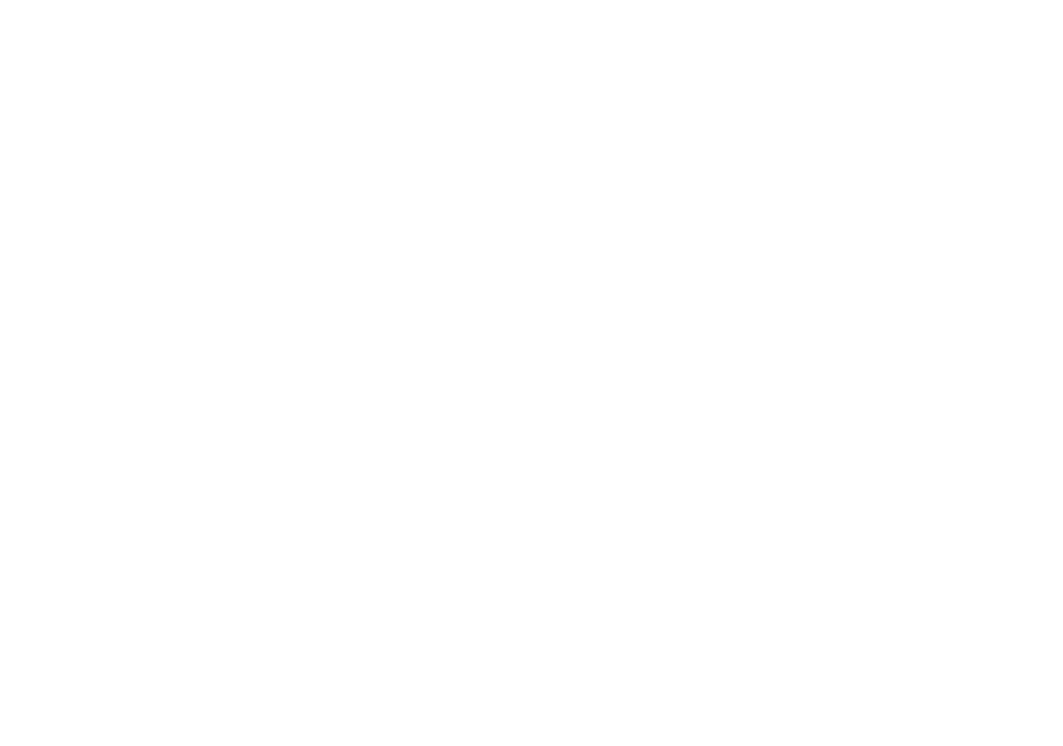
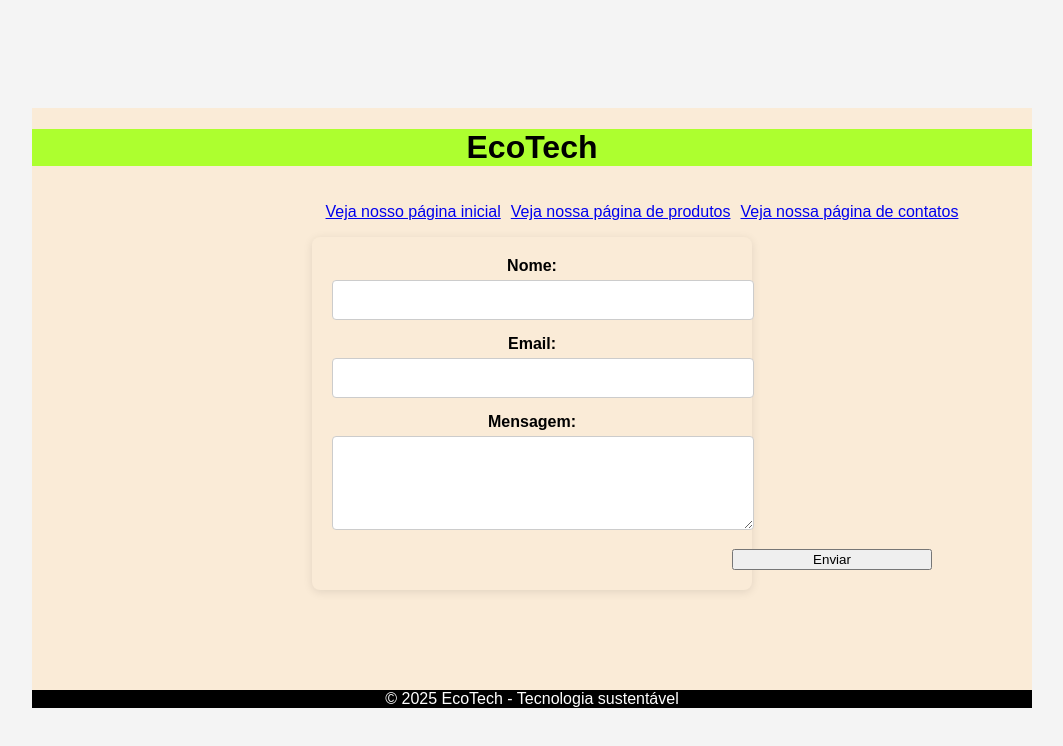
Before and after one commit to DaviCDS301/Avalia-o, a plain HTML site: page Código/contato.html in a window 1280 px wide. Shown: the whole page, without its empty margins (108-1171 px from the left). Drawn offline with Linux system fonts and the light colour scheme.

Commit message:
Feito o HTML e o CSS de contato,
Feito o HTML e o CSS de contato,

```diff
--- a/Código/contato.html
+++ b/Código/contato.html
@@ -7,6 +7,30 @@
     <title>Site</title>
 </head>
 <body>
-
+    <div class="Cabeçalho3">
+        <!-- Cabeçalho -->
+        <h1 class="Empresa">EcoTech</h1>
+        <menu class="menu">
+            <a href="./index.html">Veja nosso página inicial</a>
+            <a href="./produtos.html">Veja nossa página de produtos</a>
+            <a href="./contato.html">Veja nossa página de contatos</a>
+        </menu>
+        <form>
+            <div>
+                <label for="nome">Nome:</label>
+                <input type="text" id="nome" name="nome" required>
+            </div>
+            <div>
+                <label for="email">Email:</label>
+                <input type="email" id="email" name="email" required>
+            </div>
+            <div>
+                <label for="mensagem">Mensagem:</label>
+                <textarea id="mensagem" name="mensagem" rows="4" required></textarea>
+            </div>
+            <button type="submit">Enviar</button>
+        </form>
+        <footer>© 2025 EcoTech - Tecnologia sustentável</footer>
+    </div>
 </body>
 </html>
--- a/Código/style.css
+++ b/Código/style.css
@@ -1,12 +1,32 @@
+body {
+    font-family: sans-serif;
+    display: flex;
+    justify-content: center;
+    align-items: center;
+    min-height: 100vh;
+    background-color: #f4f4f4;
+}
+
 /* Index.html */
 .Cabeçalho{
+    display: flex;
+    flex-direction: column;
     text-align: center;
     background-color: antiquewhite;
 }
 
+h1{
+    background-color: greenyellow;
+    width: 1000px;
+    text-align: center;
+}
+
 .menu{
     display: flex;
-    flex-direction: column;
+    flex-direction: row;
+    gap: 10px;
+    text-align: center;
+    margin-left: 180px;
 }
 
 .banner{
@@ -83,3 +103,76 @@
 }
 
 /* Contato.html */
+
+.Cabeçalho3{
+    display: flex;
+    flex-direction: column;
+    justify-content: center;
+    align-items: center;
+    background-color: antiquewhite;
+    text-align: center;
+}
+
+.lista{
+    display: flex;
+    flex-direction: column;
+    text-align: center;
+    background-color: bisque;
+    width: 300px;
+    margin-left: 320px;
+}
+
+
+form {
+    background-color: antiquewhite;
+    padding: 20px;
+    border-radius: 8px;
+    box-shadow: 0 2px 10px rgba(0, 0, 0, 0.1);
+    width: 100%;
+    max-width: 400px;
+}
+
+form div {
+    margin-bottom: 15px;
+}
+
+label {
+    display: block;
+    margin-bottom: 5px;
+    font-weight: bold;
+}
+
+input[type="text"],
+input[type="email"],
+textarea {
+    width: 100%;
+    padding: 10px;
+    border: 1px solid #ccc;
+    border-radius: 4px;
+    font-size: 16px;
+}
+
+button[type="submit"]:hover {
+    background-color: red;
+    color: white;
+}
+
+button:hover{
+    background-color: red;
+    color: white;
+}
+
+button{
+    width: 200px;
+    margin-left: 400px;
+}
+
+/* footer */
+
+footer{
+    background-color: black;
+    color: white;
+    margin-top: 100px;
+    width: 1000px;
+    text-align: center;
+}
```
